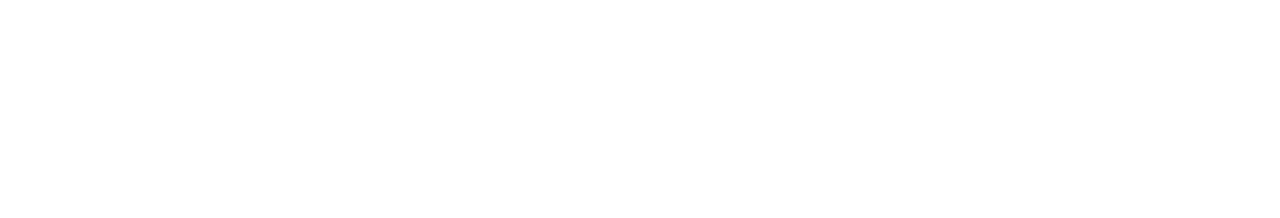
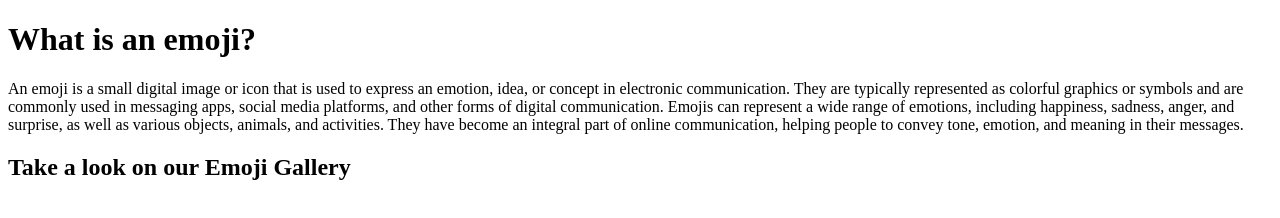
Before and after one commit to guer0198/mtm6302-emoji-guer0198, a plain HTML site: page index.html in a window 1280 px wide. Drawn offline with Linux system fonts and the light colour scheme.

Commit message:
creates content

```diff
--- a/index.html
+++ b/index.html
@@ -8,7 +8,21 @@
     <title>Enrico Emoji Gallery</title>
 </head>
 <body>
-
+    <header>
+        <h1>What is an emoji?</h1>
+    </header>
+    <main>
+        <p>
+            An emoji is a small digital image or icon that is used to express an emotion, idea, or concept in electronic communication. They are typically represented as colorful graphics or symbols and are commonly used in messaging apps, social media platforms, and other forms of digital communication. Emojis can represent a wide range of emotions, including happiness, sadness, anger, and surprise, as well as various objects, animals, and activities. They have become an integral part of online communication, helping people to convey tone, emotion, and meaning in their messages.
+        </p>
+        <h2>
+            Take a look on our Emoji Gallery
+        </h2>
+        <div class="container">
+            <div id="emoji"></div>
+            <div id="hex"></div>
+        </div>
+    </main>
 
     <script src="script.js"></script>
 </body>
```
